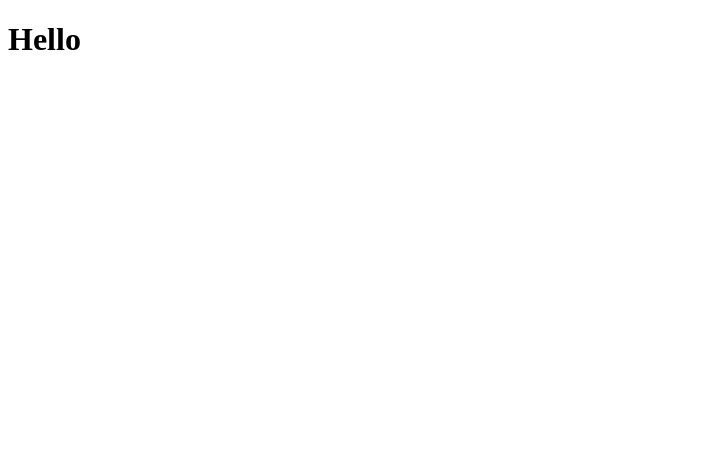
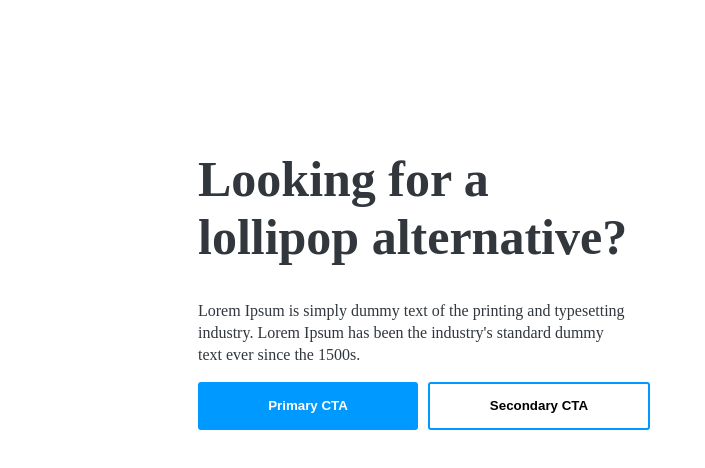
Before and after one commit to SRILAKSHMI576/Marvel_App, a React (Create React App) app: page / in a window 1280 px wide. Shown: the top 468 px of the page, without its empty margins (0-705 px from the left). Built offline with nearby package versions, Linux system fonts and the light colour scheme.

Commit message:
Add header

```diff
--- a/src/App.js
+++ b/src/App.js
@@ -1,9 +1,10 @@
 import React from "react";
+import Header from "./components/Header";
 
 function App() {
   return (
     <div className="App">
-      <h1>Hello</h1>
+      <Header />
     </div>
   );
 }
--- /dev/null
+++ b/src/components/Header.js
@@ -0,0 +1,25 @@
+import React from "react";
+import "./style.css";
+
+function Header() {
+  return (
+    <div className="header">
+      <h1>
+        Looking for a <br />
+        lollipop alternative?
+      </h1>
+      <p>
+        Lorem Ipsum is simply dummy text of the printing and typesetting
+        <br />
+        industry. Lorem Ipsum has been the industry's standard dummy <br />
+        text ever since the 1500s.
+      </p>
+      <div>
+        <button className="primary">Primary CTA</button>
+        <button className="secondary">Secondary CTA</button>
+      </div>
+    </div>
+  );
+}
+
+export default Header;
--- /dev/null
+++ b/src/components/style.css
@@ -0,0 +1,44 @@
+.header h1 {
+  color: #31373d;
+  font-family: AktivGrotesk;
+  font-size: 50px;
+  font-weight: 700;
+  line-height: 58px;
+  width: 489px;
+  text-align: left;
+}
+
+.header p {
+  color: #31373d;
+  font-family: AktivGrotesk;
+  font-size: 16px;
+  font-weight: 400;
+  line-height: 22px;
+  width: 489px;
+  text-align: left;
+}
+
+.primary {
+  background-color: #0099ff;
+  border-radius: 3px;
+  width: 220px;
+  height: 48px;
+  border: none;
+  color: white;
+  font-weight: bold;
+}
+
+.secondary {
+  border: 2px solid #0099ff;
+  border-radius: 3px;
+  width: 222px;
+  height: 48px;
+  font-weight: bold;
+  background: white;
+  margin-left: 10px;
+}
+
+.header {
+  margin-left: 190px;
+  margin-top: 150px;
+}
```
